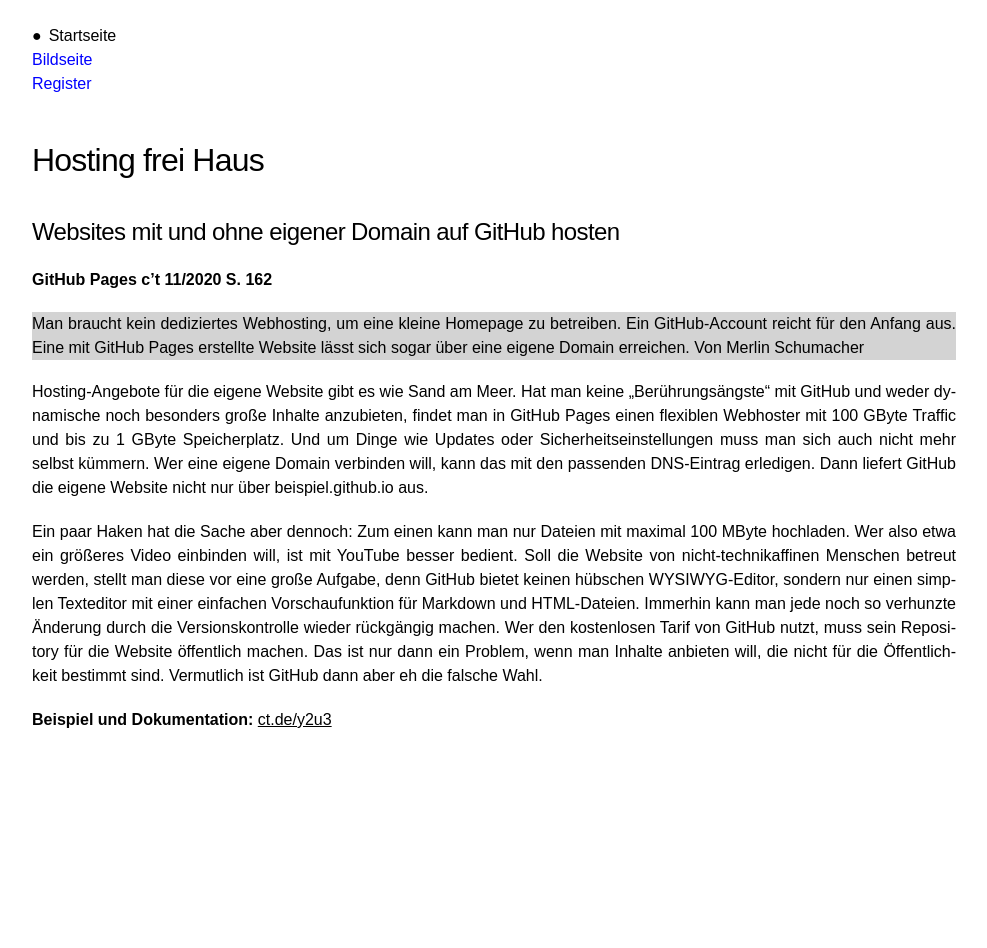
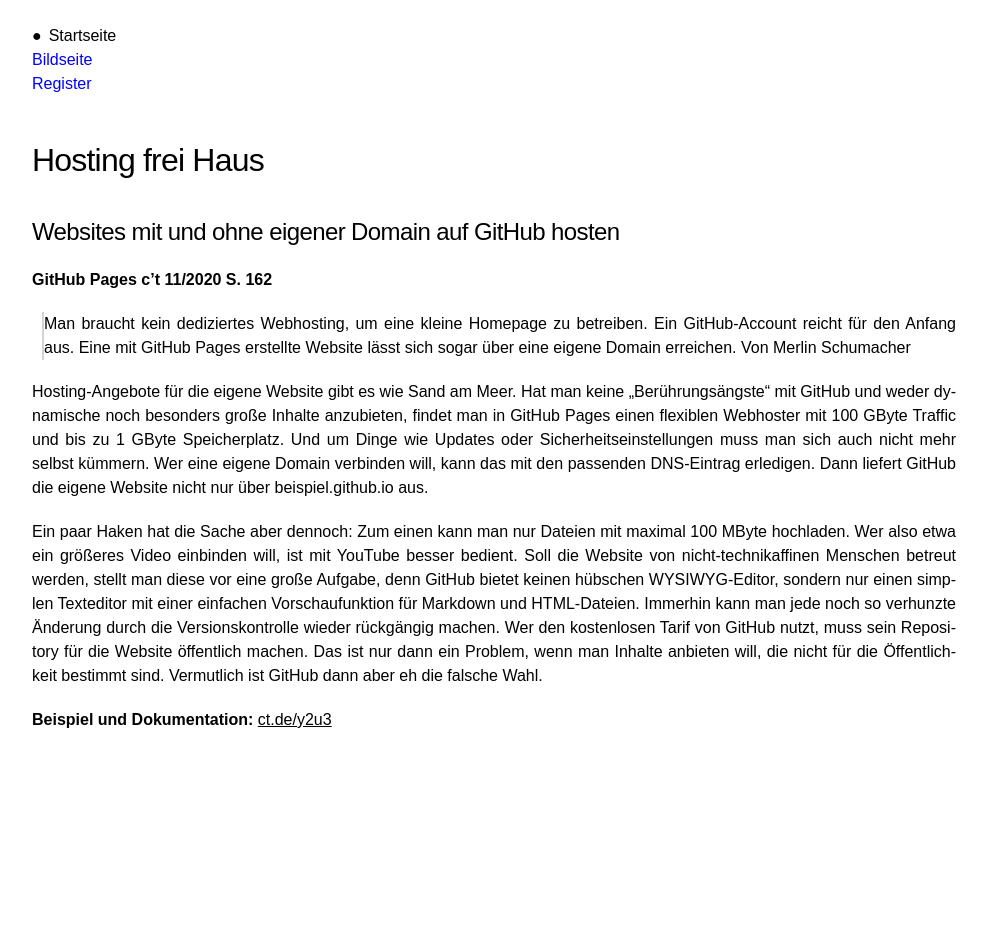
Before and after one commit to webuser-ralf/webuser-ralf.github.io, a Jekyll site: the page built from index.md, in a window 1280 px wide. Shown: the whole page, without its empty margins (146-1133 px from the left). Built offline with Jekyll 4.4.1, drawn with Linux system fonts in a browser that asks for light colours; our own code applies the rules of GitHub Pages for plain Markdown files.

Commit message:
Update layout.scss

```diff
--- a/_sass/layout.scss
+++ b/_sass/layout.scss
@@ -14,7 +14,8 @@
 }
 
 blockquote p {
-    background: lightgray;
+    margin-left: 10px;
+    border-left: 2px solid lightgray;
 }
 
 @for $index from 1 through 6 {
```
